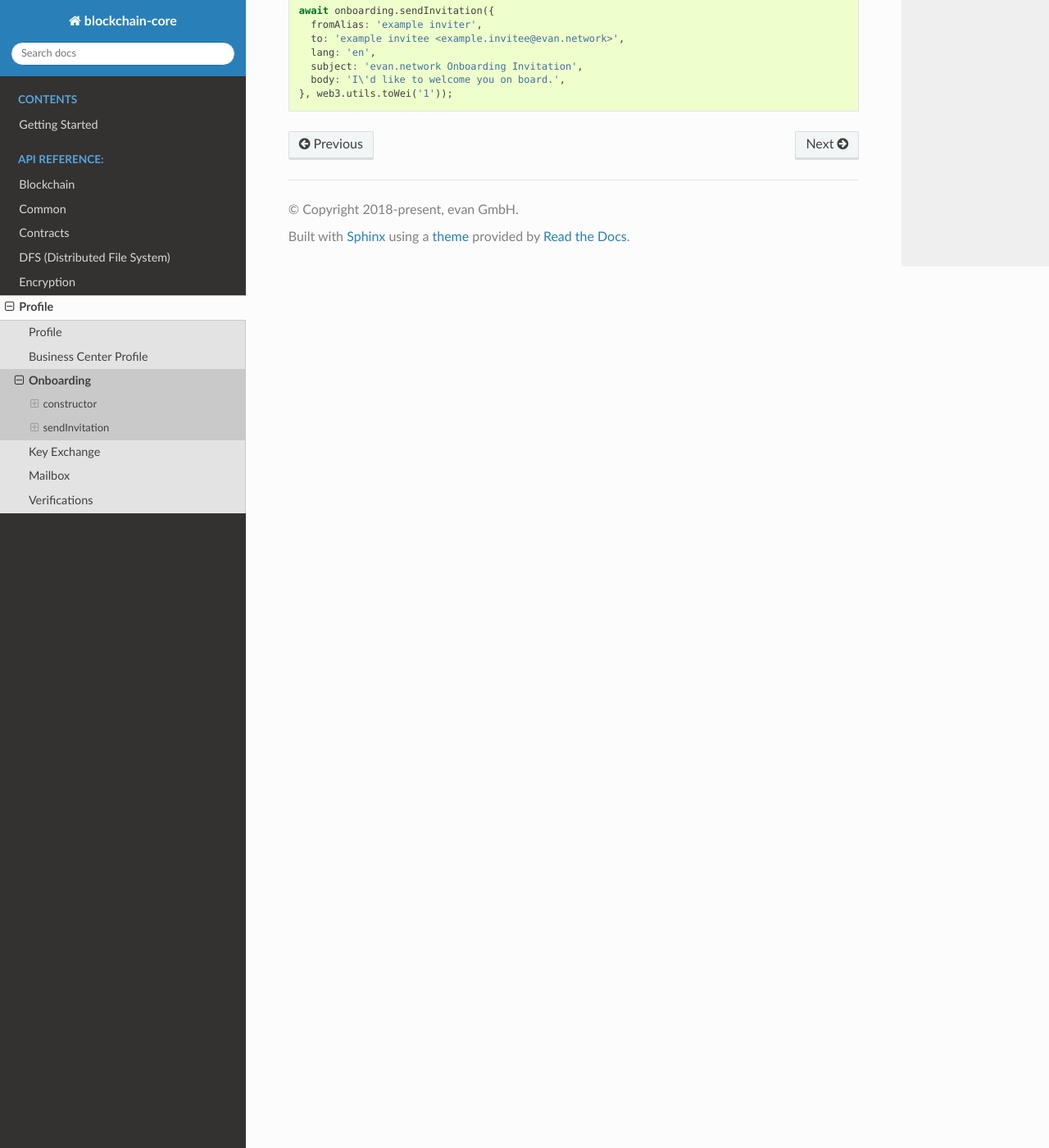
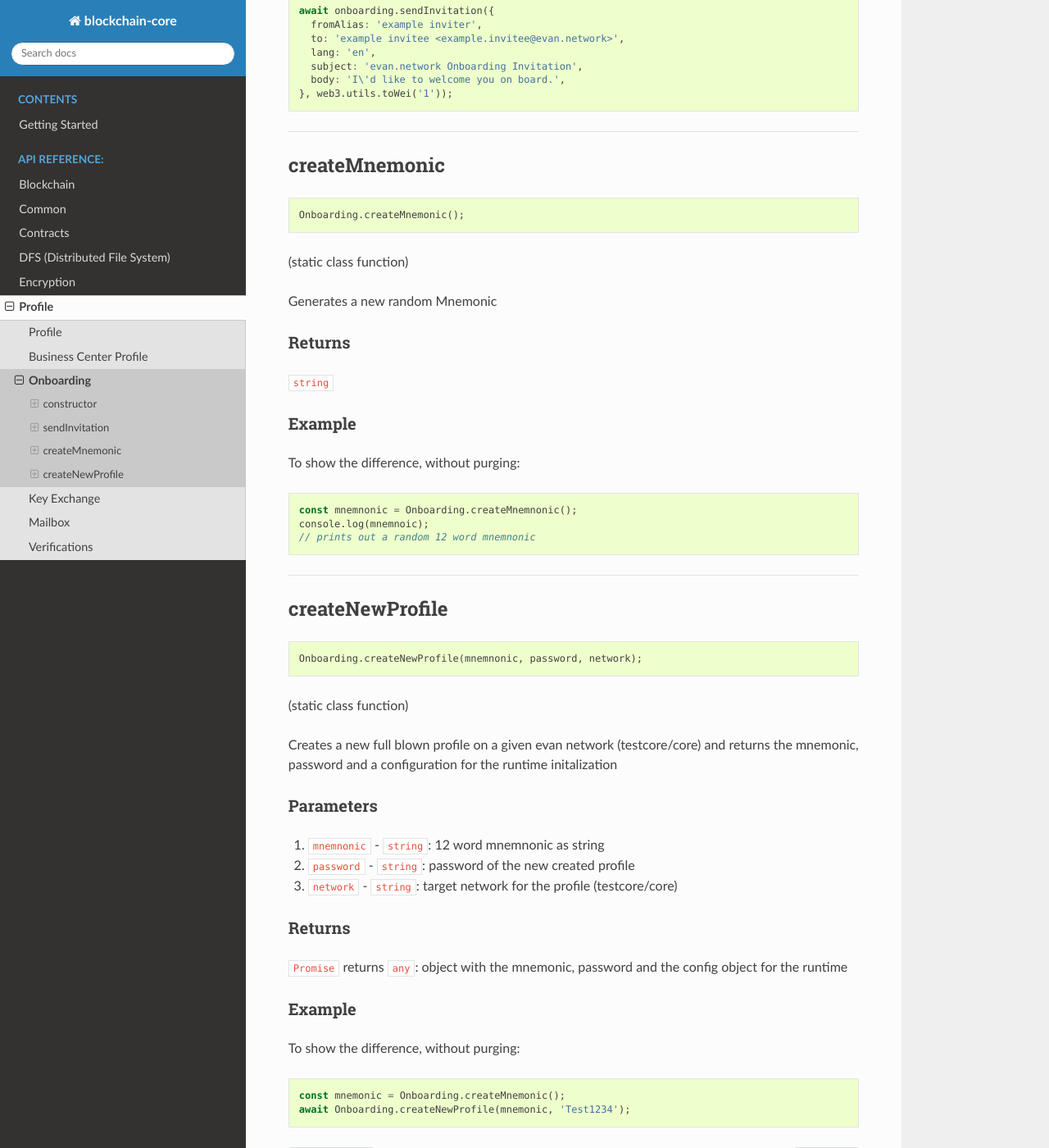
Before and after one commit to evannetwork/api-blockchain-core, a Sphinx documentation site: the page built from docs/profile/onboarding.rst, in a window 1280 px wide and 1400 px high, scrolled down 2110 px. Shown: the whole window at 82% size. Built offline with Sphinx 7.4.7 and the Read the Docs theme 2.0.0, drawn with Linux system fonts in a browser that asks for light colours; pages that are not in the unit, such as notebooks, are missing from menus.

Commit message:
add createProfile documentation

```diff
--- a/docs/getting-started.rst
+++ b/docs/getting-started.rst
@@ -19,7 +19,9 @@ Adding blockchain core
 
 First you need to get blockchain core and its dependencies into your project. This can be done using the following methods:
 
-- npm: ``npm install @evan.network/api-blockchain-core ipfs-api web3``
+- npm: ``npm install @evan.network/api-blockchain-core ipfs-api web3@1.0.0-beta.37``
+
+**NOTE THE WEB3 CUSTOM VERSION!**
 
 After that you need to create a blockchain core runtime with a predefined configuration.
 
--- a/docs/profile/onboarding.rst
+++ b/docs/profile/onboarding.rst
@@ -116,6 +116,83 @@ Example
   }, web3.utils.toWei('1'));
 
 
+
+--------------------------------------------------------------------------------
+
+.. _onboarding_createMnemonic:
+
+createMnemonic
+================================================================================
+
+.. code-block:: typescript
+
+  Onboarding.createMnemonic();
+
+(static class function)
+
+
+Generates a new random Mnemonic
+
+-------
+Returns
+-------
+
+``string``
+
+-------
+Example
+-------
+
+To show the difference, without purging:
+
+.. code-block:: typescript
+
+  const mnemnonic = Onboarding.createMnemnonic();
+  console.log(mnemnoic);
+  // prints out a random 12 word mnemnonic
+
+
+--------------------------------------------------------------------------------
+
+.. _onboarding_createNewProfile:
+
+createNewProfile
+================================================================================
+
+.. code-block:: typescript
+
+  Onboarding.createNewProfile(mnemnonic, password, network);
+
+(static class function)
+
+
+Creates a new full blown profile on a given evan network (testcore/core) and returns the mnemonic, password and a configuration for the runtime initalization
+
+----------
+Parameters
+----------
+
+#. ``mnemnonic`` - ``string``: 12 word mnemnonic as string
+#. ``password`` - ``string``: password of the new created profile
+#. ``network`` - ``string``: target network for the profile (testcore/core)
+
+-------
+Returns
+-------
+
+``Promise`` returns ``any``: object with the mnemonic, password and the config object for the runtime
+
+-------
+Example
+-------
+
+To show the difference, without purging:
+
+.. code-block:: typescript
+
+  const mnemonic = Onboarding.createMnemonic();
+  await Onboarding.createNewProfile(mnemonic, 'Test1234');
+
 .. required for building markup
 
 .. |source executor| replace:: ``Executor``
```
